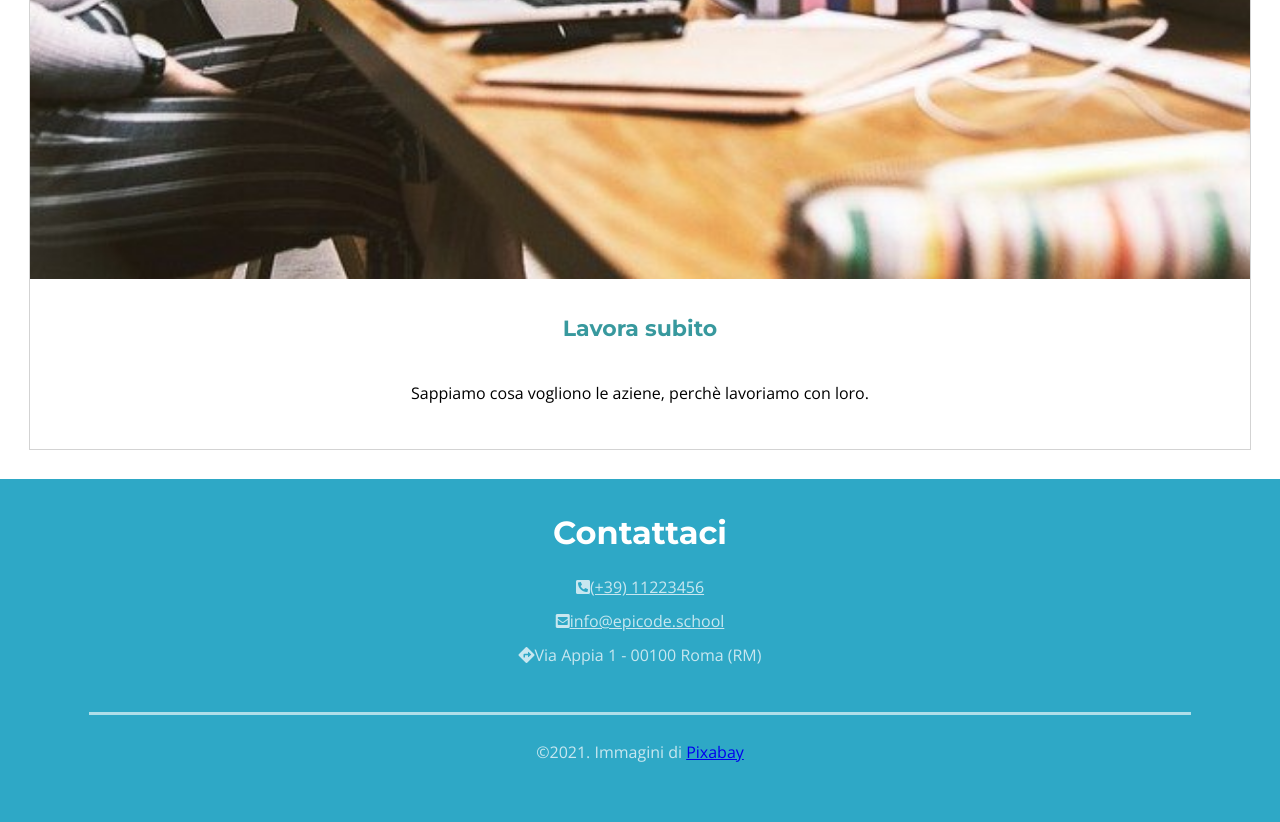
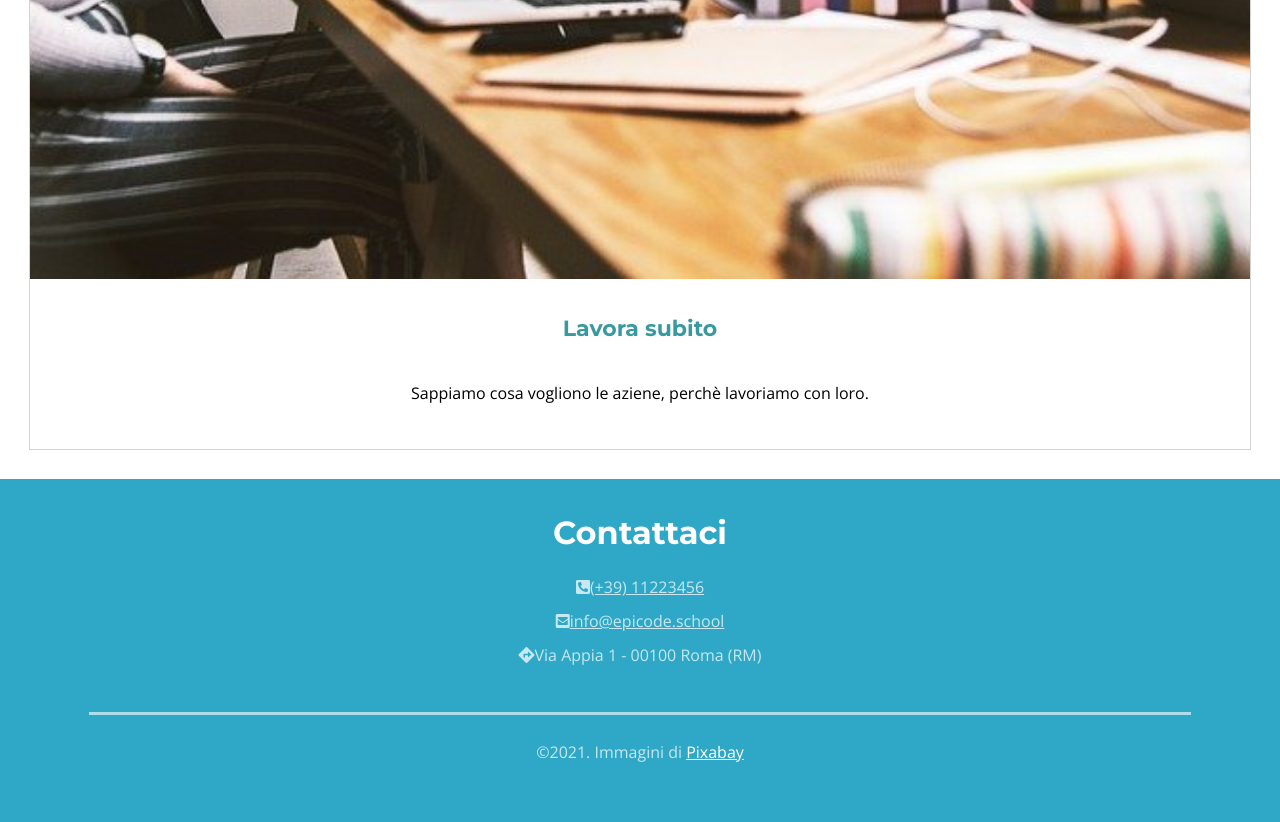
Before and after one commit to MarcoDelpimme/U1-W1-D5, a plain HTML site: page index.html in a window 1280 px wide. Shown: the part 5040-5862 px from the top of the page. Drawn offline with nearby package versions, Linux system fonts and the light colour scheme.

Commit message:
Pixabay-color

```diff
--- a/index.html
+++ b/index.html
@@ -128,7 +128,7 @@
         </div>
 
         <div class="copyright">
-          <p class="pixabay">&copy;2021. Immagini di <a href="#">Pixabay</a></p>
+          <p class="pixabay">&copy;2021. Immagini di <a href="#" style="color: white">Pixabay</a></p>
         </div>
       </section>
     </footer>
```
